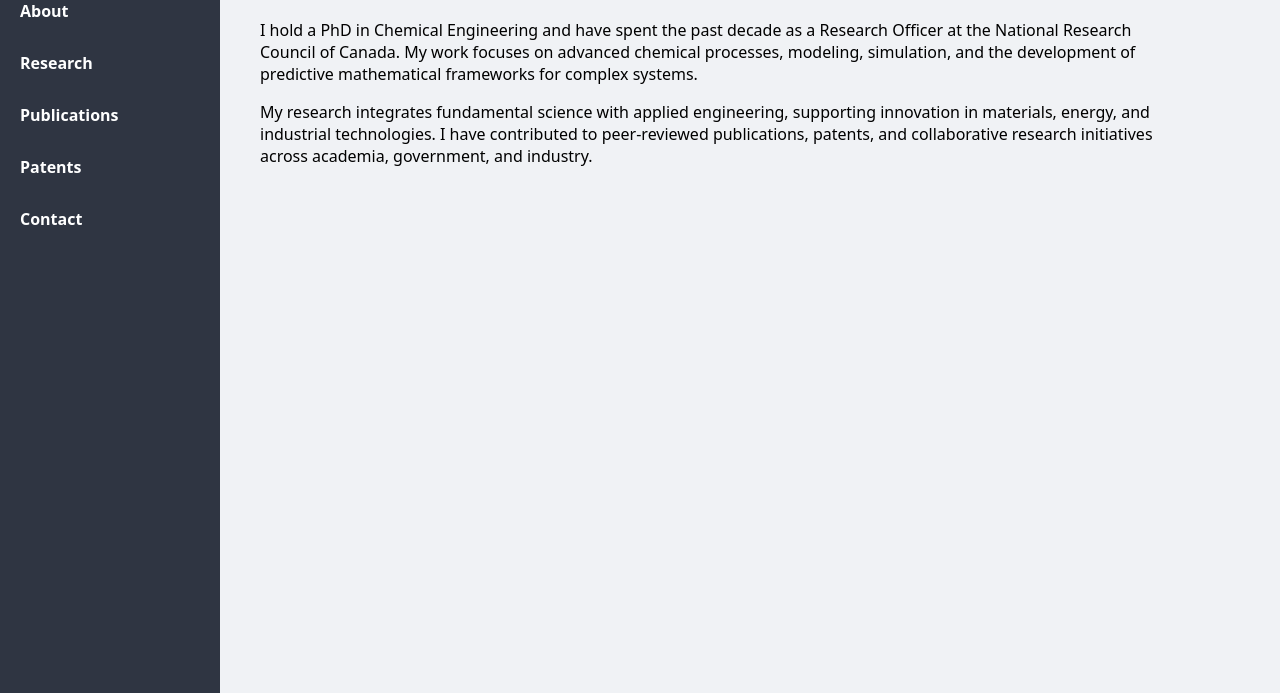
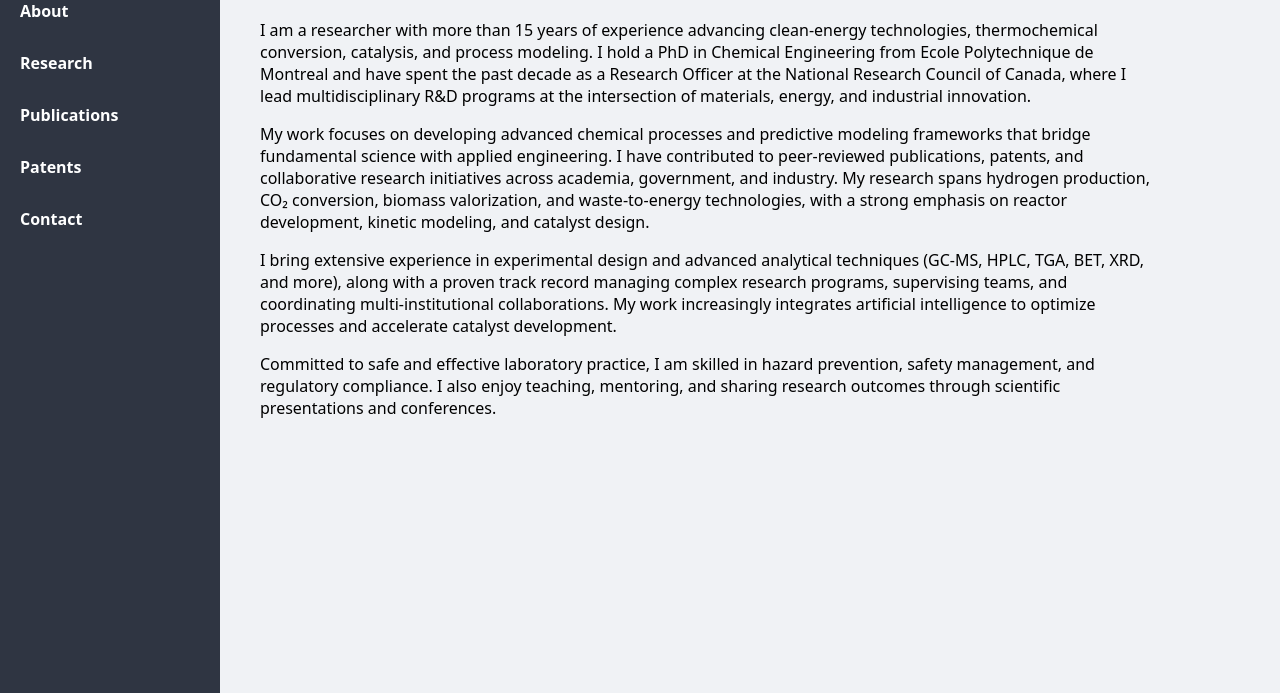
Before and after one commit to samiralotfi-gif/samiralotfi-gif.github.io, a plain HTML site: page about.html in a window 1280 px wide. Shown: the part 107-800 px from the top of the page. Drawn offline with Linux system fonts and the light colour scheme.

Commit message:
Update about.html

```diff
--- a/about.html
+++ b/about.html
@@ -49,17 +49,35 @@
 
 <div class="content">
   <h1>About Me</h1>
+
   <p>
-    I hold a PhD in Chemical Engineering and have spent the past decade as a Research Officer at the National Research
-    Council of Canada. My work focuses on advanced chemical processes, modeling, simulation, and the development of
-    predictive mathematical frameworks for complex systems.
+    I am a researcher with more than 15 years of experience advancing clean‑energy technologies,
+    thermochemical conversion, catalysis, and process modeling. I hold a PhD in Chemical Engineering from Ecole Polytechnique de Montreal and have
+    spent the past decade as a Research Officer at the National Research Council of Canada, where I lead
+    multidisciplinary R&amp;D programs at the intersection of materials, energy, and industrial innovation.
   </p>
 
   <p>
-    My research integrates fundamental science with applied engineering, supporting innovation in materials, energy,
-    and industrial technologies. I have contributed to peer‑reviewed publications, patents, and collaborative research
-    initiatives across academia, government, and industry.
+    My work focuses on developing advanced chemical processes and predictive modeling frameworks that bridge
+    fundamental science with applied engineering. I have contributed to peer‑reviewed publications, patents,
+    and collaborative research initiatives across academia, government, and industry. My research spans
+    hydrogen production, CO₂ conversion, biomass valorization, and waste‑to‑energy technologies, with a strong
+    emphasis on reactor development, kinetic modeling, and catalyst design.
   </p>
+
+  <p>
+    I bring extensive experience in experimental design and advanced analytical techniques (GC‑MS, HPLC, TGA,
+    BET, XRD, and more), along with a proven track record managing complex research programs, supervising
+    teams, and coordinating multi‑institutional collaborations. My work increasingly integrates artificial
+    intelligence to optimize processes and accelerate catalyst development.
+  </p>
+
+  <p>
+    Committed to safe and effective laboratory practice, I am skilled in hazard prevention, safety management,
+    and regulatory compliance. I also enjoy teaching, mentoring, and sharing research outcomes through
+    scientific presentations and conferences.
+  </p>
+
 </div>
 
 </body>
```
